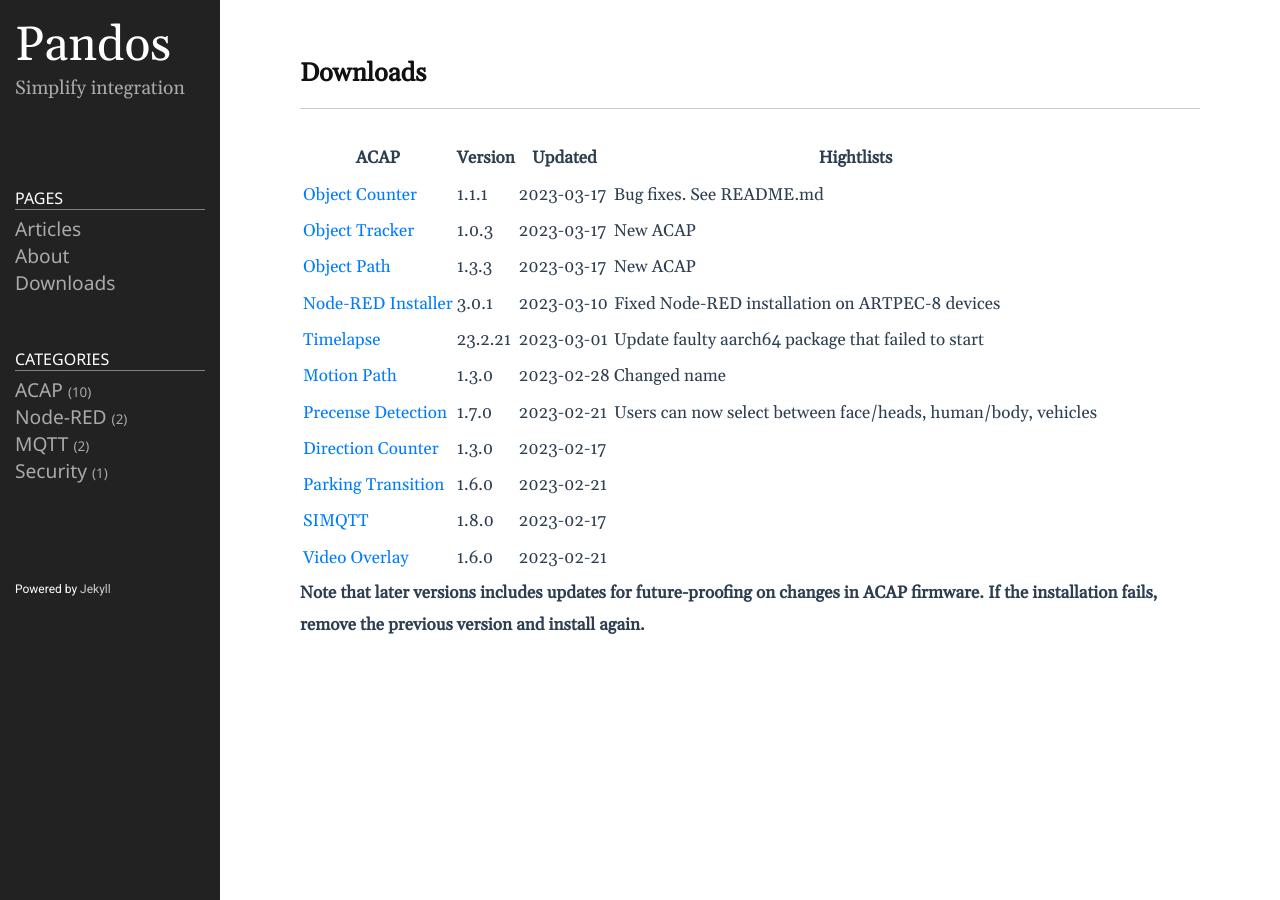
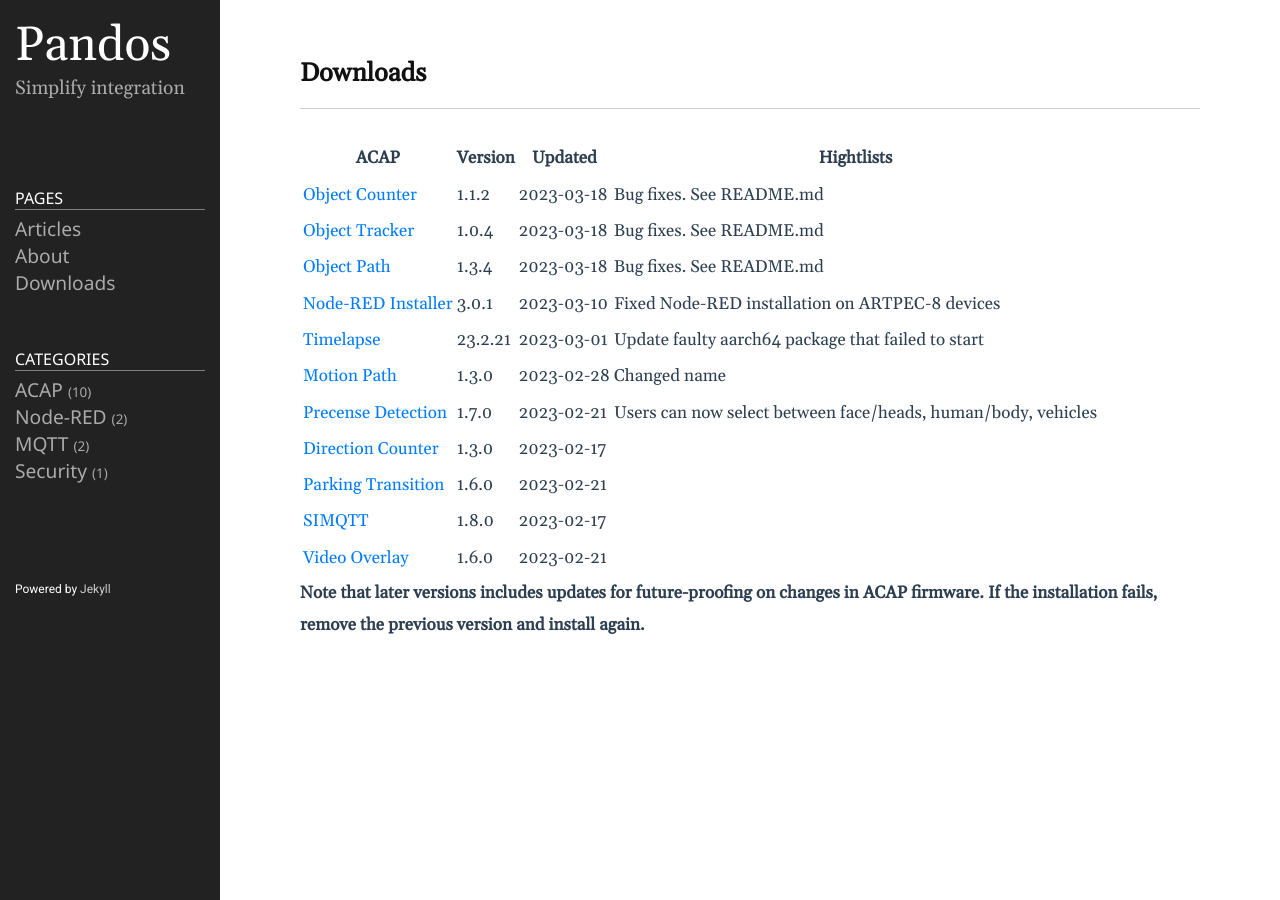
Before and after one commit to pandosme/pandosme.github.io, a Jekyll site: the page built from docs/downloads.md, in a window 1280 px wide. Built offline with Jekyll 4.4.1, drawn with Linux system fonts in a browser that asks for light colours.

Commit message:
Update downloads.md

```diff
--- a/docs/downloads.md
+++ b/docs/downloads.md
@@ -6,9 +6,9 @@ permalink: /downloads/
 
 |ACAP | Version| Updated | Hightlists|
 |------------------------ |---------- |------------ |-------------------------- |
-|[Object Counter](https://acap.juhlin.me/package/ObjectCounter) |1.1.1 |2023-03-17 | Bug fixes.  See README.md |
-|[Object Tracker](https://acap.juhlin.me/package/ObjectTracker) |1.0.3 |2023-03-17 | New ACAP |
-|[Object Path](https://acap.juhlin.me/package/ObjectPath) |1.3.3 |2023-03-17 | New ACAP |
+|[Object Counter](https://acap.juhlin.me/package/ObjectCounter) |1.1.2 |2023-03-18 | Bug fixes.  See README.md |
+|[Object Tracker](https://acap.juhlin.me/package/ObjectTracker) |1.0.4 |2023-03-18 | Bug fixes.  See README.md |
+|[Object Path](https://acap.juhlin.me/package/ObjectPath) |1.3.4 |2023-03-18 | Bug fixes.  See README.md |
 |[Node-RED Installer](https://acap.juhlin.me/package/Nodered) |3.0.1 |2023-03-10 | Fixed Node-RED installation on ARTPEC-8 devices |
 |[Timelapse](https://acap.juhlin.me/package/timelapseme) |23.2.21 |2023-03-01 | Update faulty aarch64 package that failed to start |
 |[Motion Path](https://acap.juhlin.me/package/MotionPath) |1.3.0 |2023-02-28 | Changed name |
```
